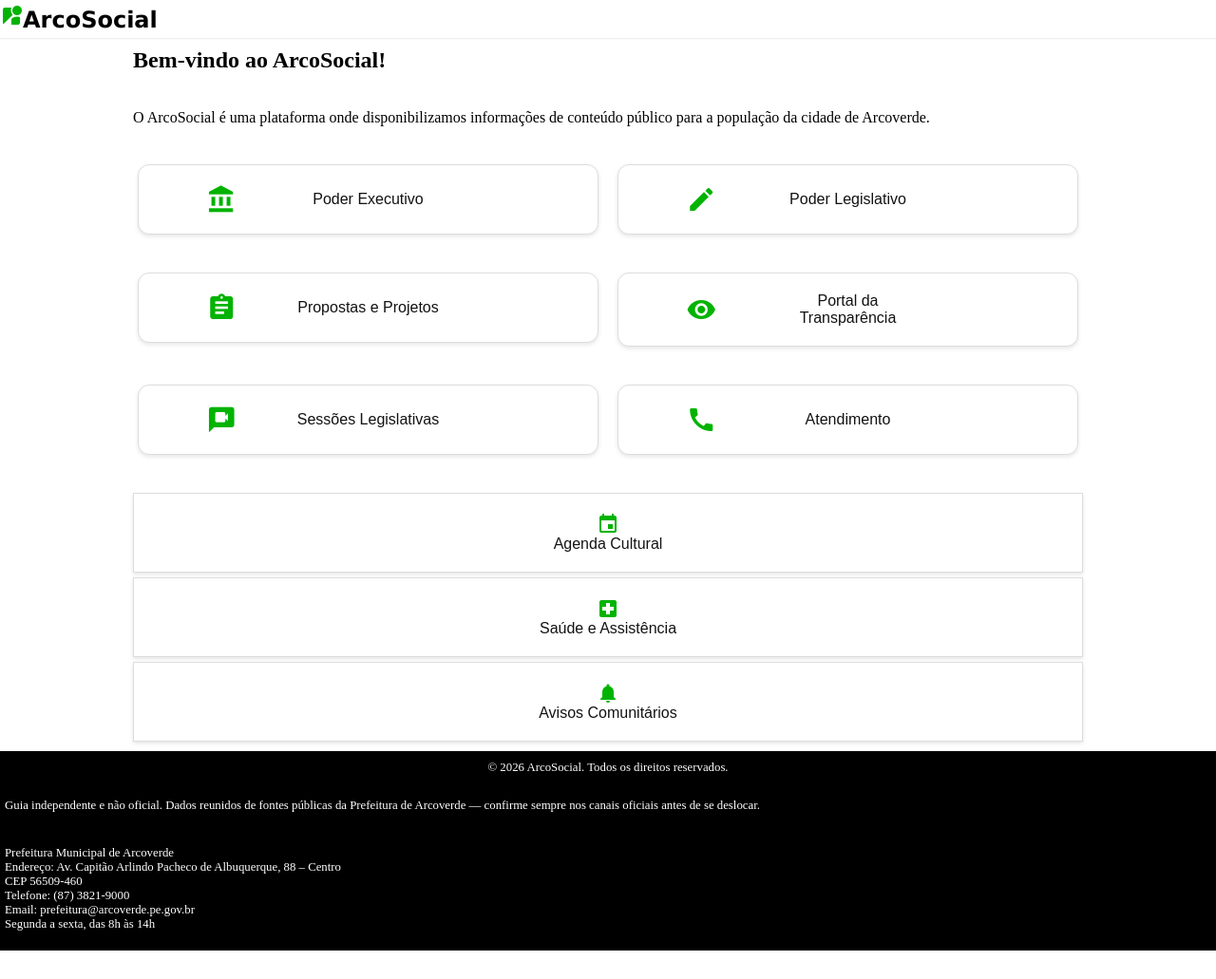
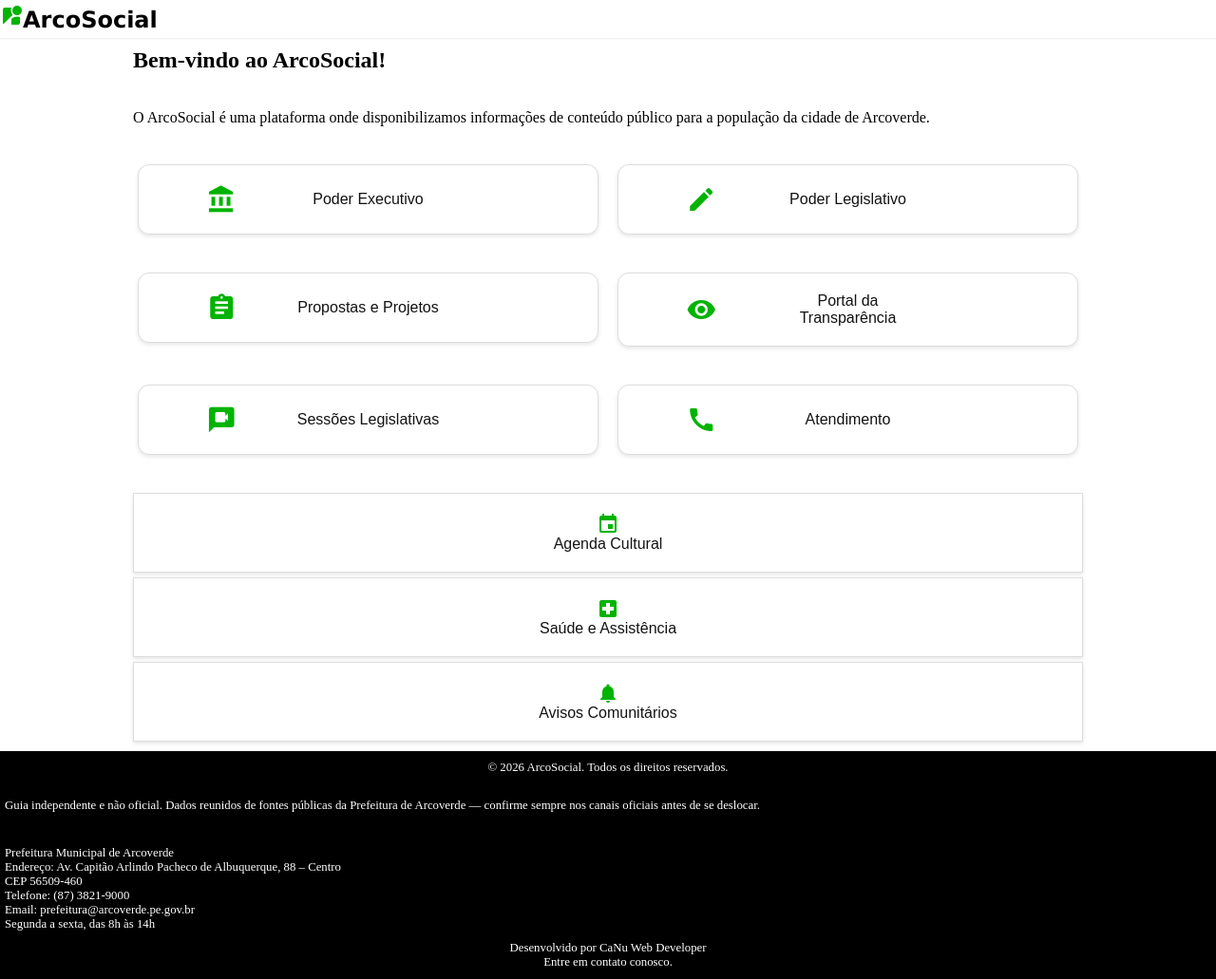
Before and after one commit to VerlandioJr/ArcoSocial, a plain HTML site: page index.html in a window 1280 px wide. Shown: the whole page at 95% size. Before the commit the page ends 1001 px from the top, so only its background shows below. Drawn offline with Linux system fonts and the light colour scheme.

Commit message:
Update index.html

```diff
--- a/index.html
+++ b/index.html
@@ -101,6 +101,10 @@
                     Segunda a sexta, das 8h às 14h</p>
                 </div>
             </div>
+        <div class="footer-direita">
+            <p>Desenvolvido por CaNu Web Developer</p>
+            <p>Entre em contato conosco.</p>
+        </div>
     </footer>
 </body>
 </html>
```
